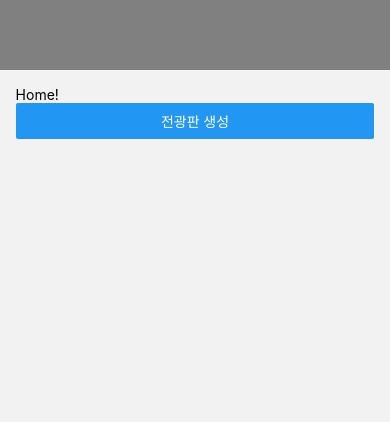
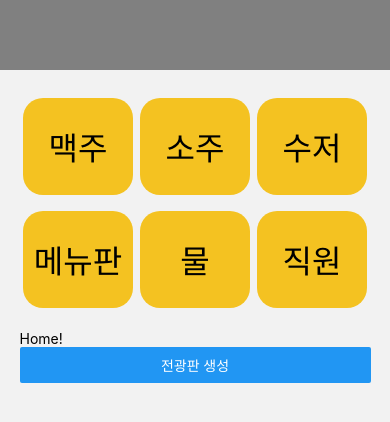
Before and after one commit to unhhyyeexx/yeogiyo, a React Native app in the folder YeogiyoApp/: screen /Home in a window 390 px wide. Shown: the part 210-632 px from the top of the page. Built offline with nearby package versions, Linux system fonts and the light colour scheme.

Commit message:
feat: 🎸 메뉴 버튼 추가 및 요청물품 리스트 생성

```diff
--- /dev/null
+++ b/YeogiyoApp/src/components/home/Buttons.js
@@ -0,0 +1,117 @@
+import React, { useState } from "react";
+import {
+  StyleSheet,
+  View,
+  Text,
+  FlatList,
+  Dimensions,
+  Pressable,
+} from "react-native";
+
+const valueWidth = Dimensions.get("window").width;
+
+function Buttons({}) {
+  const [rq, setRq] = useState([]);
+  const [sub, setSub] = useState([]);
+  const images = [
+    { id: 1, title: "맥주", kind: ["카스", "테라", "켈리", "칭따오"] },
+    { id: 2, title: "소주", kind: ["참이슬", "처음처럼", "진로", "새로"] },
+    { id: 3, title: "수저", kind: ["젓가락", "숫가락", "수저"] },
+    { id: 4, title: "메뉴판", kind: [] },
+    { id: 5, title: "물", kind: [] },
+    { id: 6, title: "직원", kind: [] },
+  ];
+
+  // 버튼 누르면 rq(request)에 추가
+  const pressButton = (title, id, kind) => {
+    if ([1, 2, 3].includes(id)) {
+      setSub(kind);
+    } else {
+      setRq(rq.concat([title]));
+      setSub(kind);
+    }
+  };
+  const pressSub = (title) => {
+    setRq(rq.concat([title]));
+  };
+
+  // 버튼 Item 개별
+  const Item = ({ title, id, kind }) => (
+    <Pressable
+      style={styles.button}
+      onPress={() => pressButton(title, id, kind)}
+    >
+      <Text style={styles.buttonText}>{title}</Text>
+    </Pressable>
+  );
+  const SubItem = ({ title }) => (
+    <Pressable style={styles.subButton} onPress={() => pressSub(title)}>
+      <Text style={styles.subText}>{title}</Text>
+    </Pressable>
+  );
+
+  return (
+    <View style={styles.buttonContainer}>
+      <View style={styles.majorContainer}>
+        <FlatList
+          data={images}
+          renderItem={({ item }) => (
+            <Item title={item.title} id={item.id} kind={item.kind} />
+          )}
+          keyExtractor={(item, index) => index}
+          numColumns={3}
+        />
+      </View>
+      {/* {images.map(({ id, title, emoji }) => (
+        <View style={styles.button}>
+          <Text>{title}</Text>
+        </View>
+      ))} */}
+      <FlatList
+        data={sub}
+        renderItem={({ item }) => <SubItem title={item} />}
+        keyExtractor={(item, index) => index}
+        numColumns={2}
+      />
+    </View>
+  );
+}
+
+const styles = StyleSheet.create({
+  buttonContainer: {},
+  majorContainer: {
+    marginBottom: "4%",
+  },
+  button: {
+    width: valueWidth * 0.28,
+    height: valueWidth * 0.25,
+    paddingTop: "5%",
+    paddingBottom: "5%",
+    marginHorizontal: valueWidth * 0.01,
+    marginVertical: valueWidth * 0.02,
+    backgroundColor: "#F4C221",
+    borderRadius: 20,
+    alignItems: "center",
+    justifyContent: "center",
+  },
+  buttonText: {
+    fontSize: 32,
+  },
+  subButton: {
+    width: valueWidth * 0.41,
+    height: valueWidth * 0.12,
+    paddingTop: "2%",
+    paddingBottom: "2%",
+    marginHorizontal: valueWidth * 0.02,
+    marginVertical: valueWidth * 0.01,
+    backgroundColor: "#1FBCFF",
+    borderRadius: 10,
+    alignItems: "center",
+    justifyContent: "center",
+  },
+  subText: {
+    fontSize: 24,
+  },
+});
+
+export default Buttons;
--- a/YeogiyoApp/src/screens/Home.js
+++ b/YeogiyoApp/src/screens/Home.js
@@ -3,6 +3,7 @@ import { StyleSheet, View, Text, Button, Image } from "react-native";
 import { SafeAreaView } from "react-native-safe-area-context";
 
 import Preview from "../components/home/Preview";
+import Buttons from "../components/home/Buttons";
 
 function Home({ navigation }) {
   const Logo = require("../../assets/yeogiyoLogo.png");
@@ -11,10 +12,10 @@ function Home({ navigation }) {
       <View style={styles.imageContainer}>
         <Image source={Logo} style={styles.image} />
       </View>
-
       <Preview />
 
       <View style={styles.homeBody}>
+        <Buttons />
         <Text>Home!</Text>
         <Button
           title="전광판 생성"
@@ -36,7 +37,7 @@ const styles = StyleSheet.create({
     resizeMode: "contain",
   },
   homeBody: {
-    padding: "4%",
+    padding: "5%",
   },
 });
 
```
